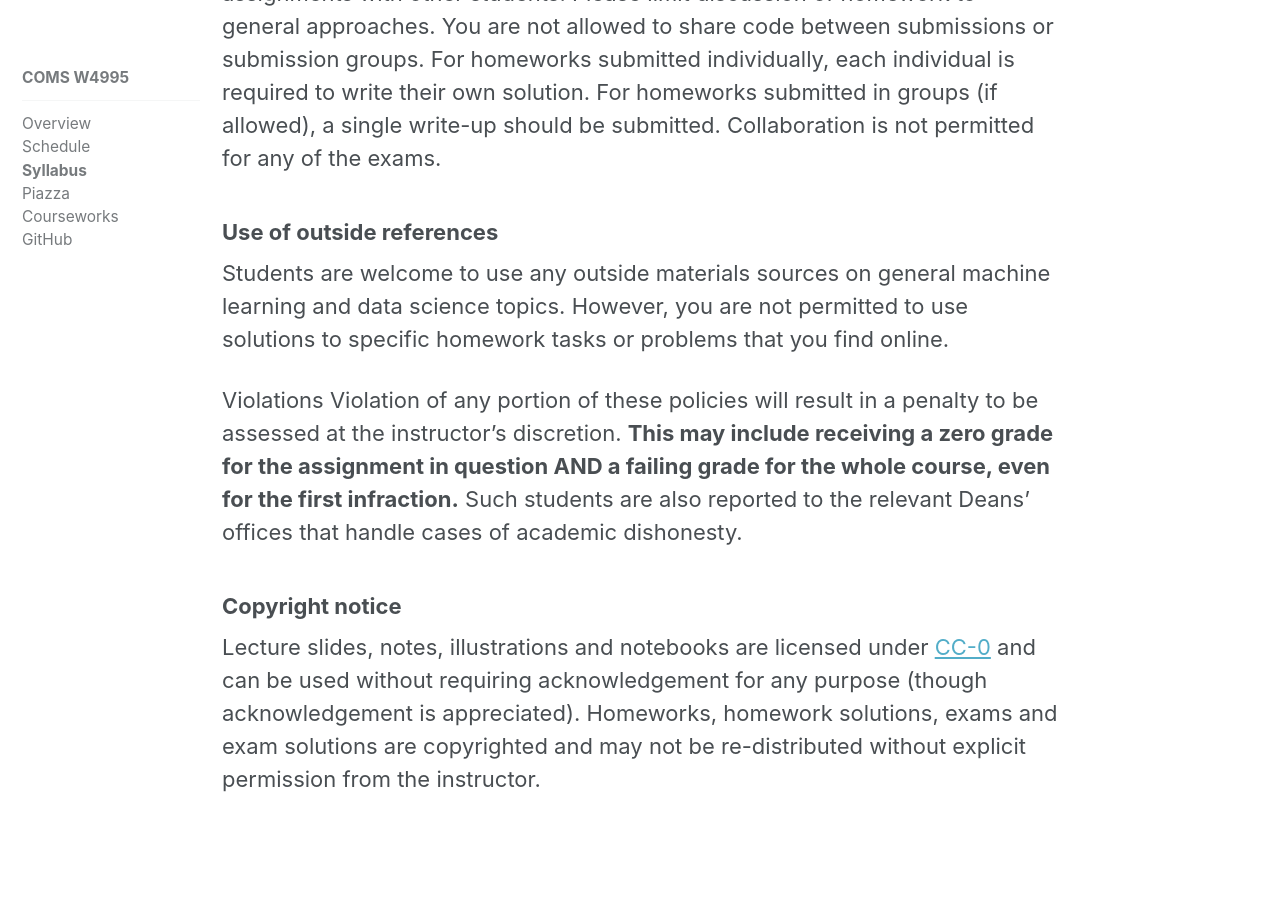
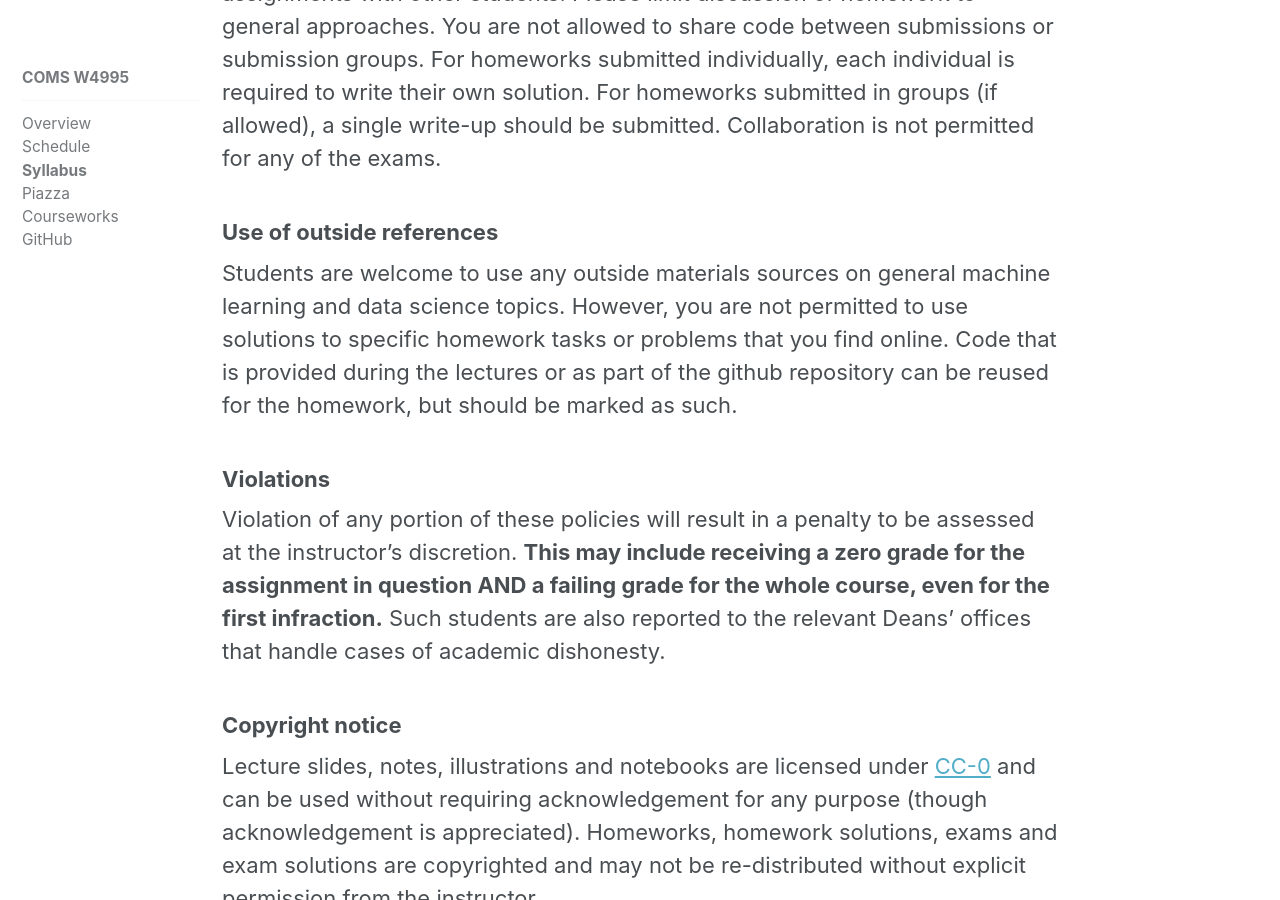
Before and after one commit to amueller/columbia-website, a Jekyll site: the page built from _comsw4995s18/syllabus.md, in a window 1280 px wide and 900 px high, scrolled down 1843 px. Built offline with Jekyll 4.4.1, drawn with Linux system fonts in a browser that asks for light colours; nearby versions of some CDN libraries.

Commit message:
formatting; not that code from class can be used but should be marked

```diff
--- a/_comsw4995s18/syllabus.md
+++ b/_comsw4995s18/syllabus.md
@@ -56,13 +56,23 @@ For homeworks submitted in groups (if allowed), a single write-up should be subm
 Collaboration is not permitted for any of the exams.
 
 ### Use of outside references
-Students are welcome to use any outside materials sources on general machine learning and data science topics.
-However, you are not permitted to use solutions to specific homework tasks or problems that you find online.
+Students are welcome to use any outside materials sources on general machine
+learning and data science topics.  However, you are not permitted to use
+solutions to specific homework tasks or problems that you find online.
+Code that is provided during the lectures or as part of the github repository
+can be reused for the homework, but should be marked as such.
 
-Violations
-Violation of any portion of these policies will result in a penalty to be assessed at the instructor’s discretion. **This may include receiving a zero grade for the assignment in question AND a failing grade for the whole course, even for the first infraction.** Such students are also reported to the relevant Deans’ offices that handle cases of academic dishonesty.
+### Violations
+Violation of any portion of these policies will result in a penalty to be
+assessed at the instructor’s discretion. **This may include receiving a zero
+grade for the assignment in question AND a failing grade for the whole course,
+even for the first infraction.** Such students are also reported to the
+relevant Deans’ offices that handle cases of academic dishonesty.
 
 ### Copyright notice
-Lecture slides, notes, illustrations and notebooks are licensed under [CC-0](https://creativecommons.org/share-your-work/public-domain/cc0/) and can be used without requiring acknowledgement for any purpose (though acknowledgement is appreciated).
-Homeworks, homework solutions, exams and exam solutions are copyrighted and may not be re-distributed without explicit permission
-from the instructor.
+Lecture slides, notes, illustrations and notebooks are licensed under
+[CC-0](https://creativecommons.org/share-your-work/public-domain/cc0/) and can
+be used without requiring acknowledgement for any purpose (though
+acknowledgement is appreciated).  Homeworks, homework solutions, exams and exam
+solutions are copyrighted and may not be re-distributed without explicit
+permission from the instructor.
```
